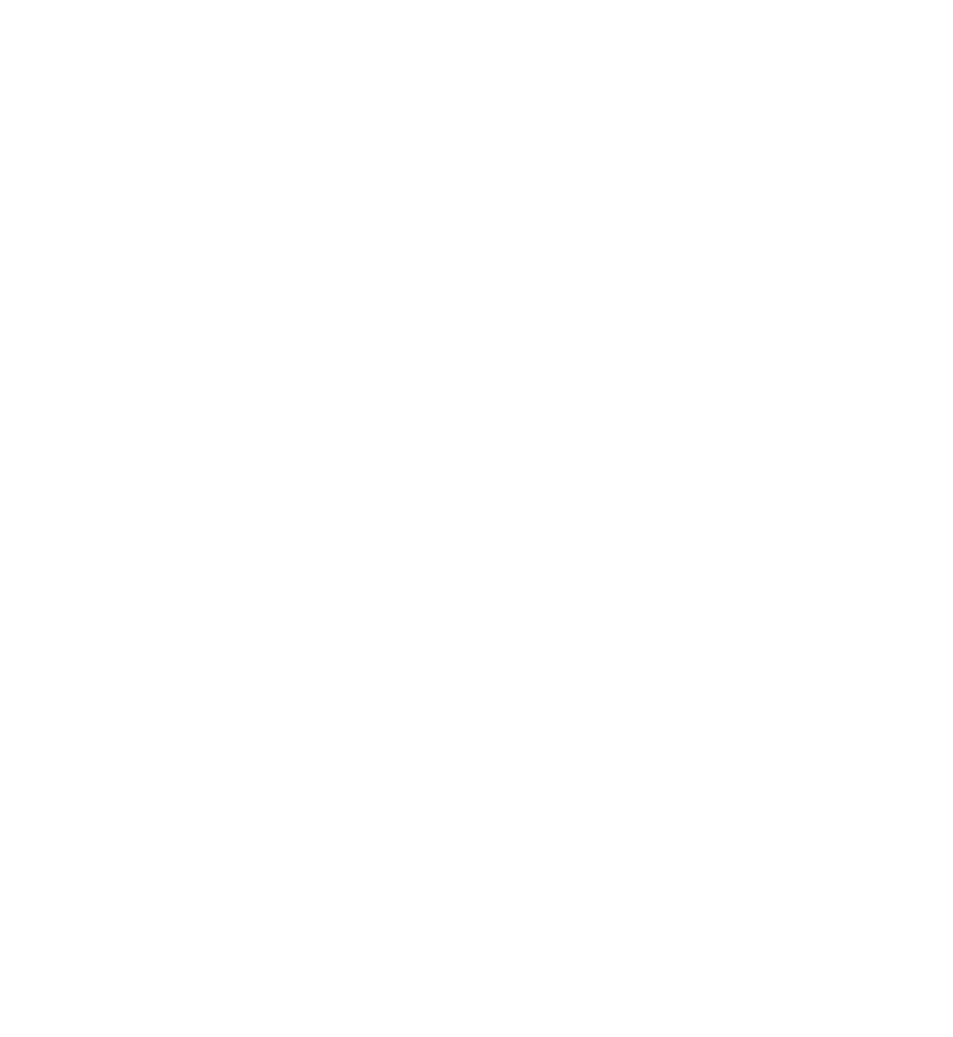
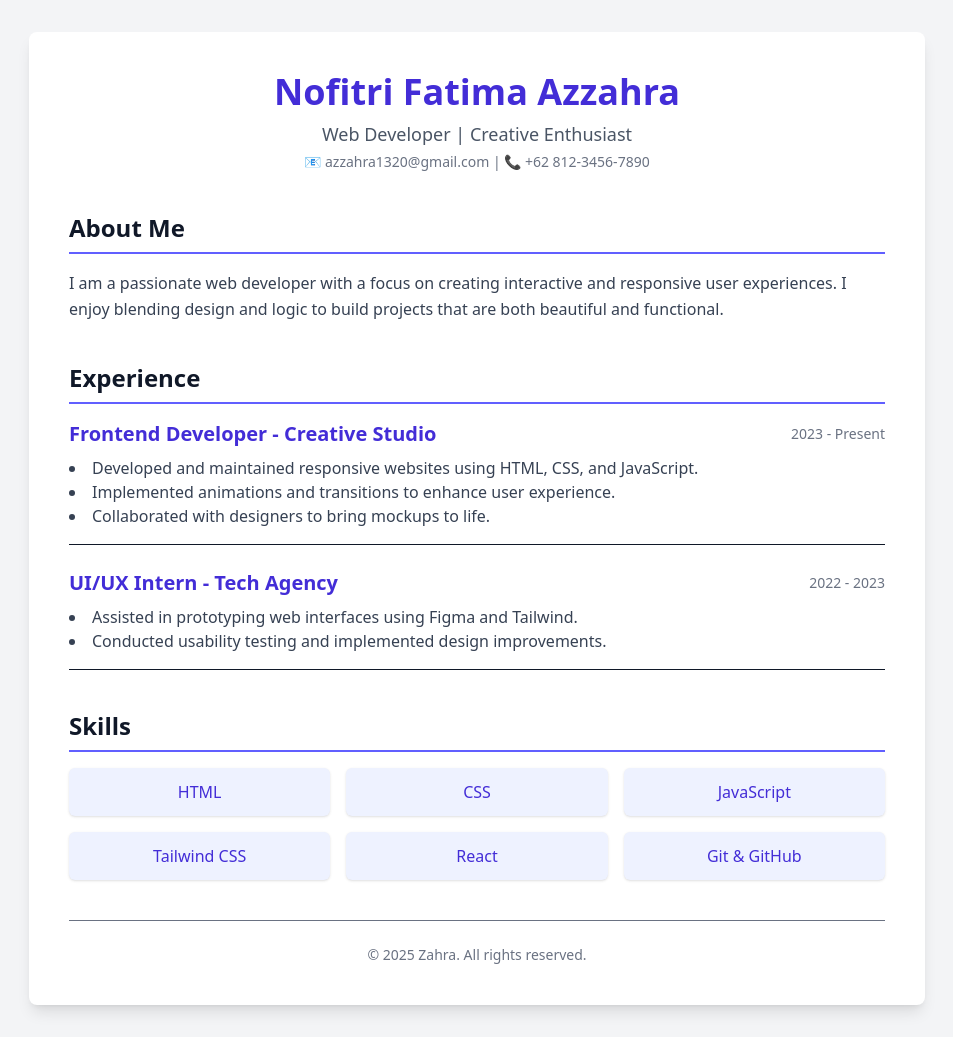
Before and after one commit to axasha/zahra-cv-project, a plain HTML site: page index.html in a window 1280 px wide. Shown: the whole page, without its empty margins (163-1116 px from the left). Before the commit the page ends 800 px from the top, so only its background shows below. Drawn offline with nearby package versions, Linux system fonts and the light colour scheme.

Commit message:
feat: Selesaikan struktur HTML dan styling penuh menggunakan Inline Tailwind

```diff
--- a/index.html
+++ b/index.html
@@ -1,14 +1,79 @@
 <!DOCTYPE html>
-<html>
-    <head>
-        <title>Nofitri Fatima Azzahra - Curriculum Vitae</title>
+<html lang="en">
+<head>
+  <meta charset="UTF-8" />
+  <meta name="viewport" content="width=device-width, initial-scale=1.0" />
+  <title>Zahra - Curriculum Vitae</title>
+  <script src="https://cdn.jsdelivr.net/npm/@tailwindcss/browser@4"></script>
+</head>
 
-        <meta charset="UTF-8" />
-        <meta name="viewport" content="width=device-width, initial-scale=1.0" />
-        <script src="https://cdn.jsdelivr.net/npm/@tailwindcss/browser@4"></script>
-    </head>
+<body class="font-sans antialiased bg-gray-100 text-gray-900">
+  <main class="max-w-4xl mx-auto p-6 md:p-10 bg-white shadow-lg rounded-lg my-8">
 
-    <body>
+    <!-- ===== Header / Identitas ===== -->
+    <header class="text-center mb-10">
+      <h1 class="text-4xl font-bold text-indigo-700">Nofitri Fatima Azzahra</h1>
+      <p class="text-lg text-gray-600 mt-2">Web Developer | Creative Enthusiast</p>
+      <p class="text-sm text-gray-500 mt-1">📧 azzahra1320@gmail.com | 📞 +62 812-3456-7890</p>
+    </header>
 
-    </body>
+    <!-- ===== About Section ===== -->
+    <section id="about" class="mb-10">
+      <h2 class="text-2xl font-semibold border-b-2 border-indigo-500 pb-2 mb-4">About Me</h2>
+      <p class="text-gray-700 leading-relaxed">
+        I am a passionate web developer with a focus on creating interactive and responsive user experiences.
+        I enjoy blending design and logic to build projects that are both beautiful and functional.
+      </p>
+    </section>
+
+    <!-- ===== Experience Section ===== -->
+    <section id="experience" class="mb-10">
+      <h2 class="text-2xl font-semibold border-b-2 border-indigo-500 pb-2 mb-4">Experience</h2>
+
+      <div class="space-y-6">
+        <article class="border-b pb-4">
+          <div class="flex justify-between items-center">
+            <h3 class="text-xl font-bold text-indigo-700">Frontend Developer - Creative Studio</h3>
+            <span class="text-sm text-gray-500">2023 - Present</span>
+          </div>
+          <ul class="list-disc list-inside mt-2 text-gray-700">
+            <li>Developed and maintained responsive websites using HTML, CSS, and JavaScript.</li>
+            <li>Implemented animations and transitions to enhance user experience.</li>
+            <li>Collaborated with designers to bring mockups to life.</li>
+          </ul>
+        </article>
+
+        <article class="border-b pb-4">
+          <div class="flex justify-between items-center">
+            <h3 class="text-xl font-bold text-indigo-700">UI/UX Intern - Tech Agency</h3>
+            <span class="text-sm text-gray-500">2022 - 2023</span>
+          </div>
+          <ul class="list-disc list-inside mt-2 text-gray-700">
+            <li>Assisted in prototyping web interfaces using Figma and Tailwind.</li>
+            <li>Conducted usability testing and implemented design improvements.</li>
+          </ul>
+        </article>
+      </div>
+    </section>
+
+    <!-- ===== Skills Section ===== -->
+    <section id="skills" class="mb-10">
+      <h2 class="text-2xl font-semibold border-b-2 border-indigo-500 pb-2 mb-4">Skills</h2>
+      <div class="grid grid-cols-2 md:grid-cols-3 gap-4">
+        <div class="bg-indigo-50 text-indigo-700 font-medium text-center p-3 rounded-md shadow-sm">HTML</div>
+        <div class="bg-indigo-50 text-indigo-700 font-medium text-center p-3 rounded-md shadow-sm">CSS</div>
+        <div class="bg-indigo-50 text-indigo-700 font-medium text-center p-3 rounded-md shadow-sm">JavaScript</div>
+        <div class="bg-indigo-50 text-indigo-700 font-medium text-center p-3 rounded-md shadow-sm">Tailwind CSS</div>
+        <div class="bg-indigo-50 text-indigo-700 font-medium text-center p-3 rounded-md shadow-sm">React</div>
+        <div class="bg-indigo-50 text-indigo-700 font-medium text-center p-3 rounded-md shadow-sm">Git & GitHub</div>
+      </div>
+    </section>
+
+    <!-- ===== Footer Section ===== -->
+    <footer class="text-center border-t pt-6 text-sm text-gray-500">
+      © 2025 Zahra. All rights reserved.
+    </footer>
+
+  </main>
+</body>
 </html>
```
